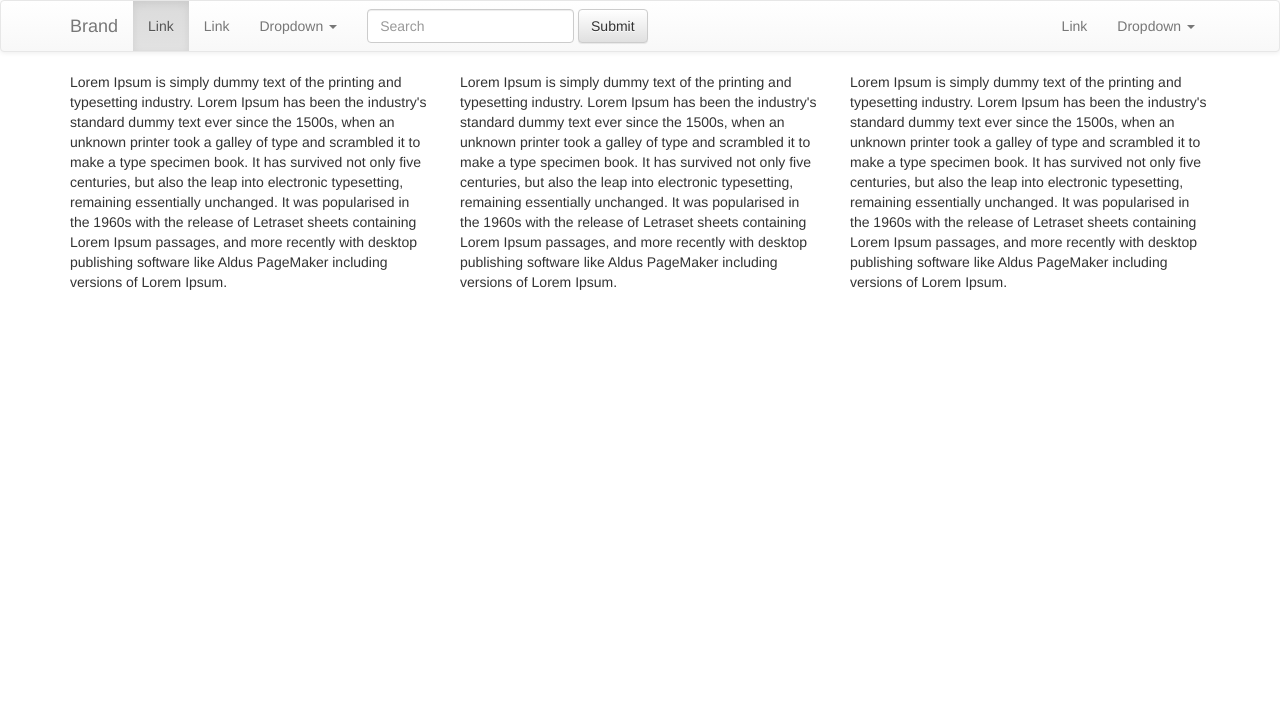
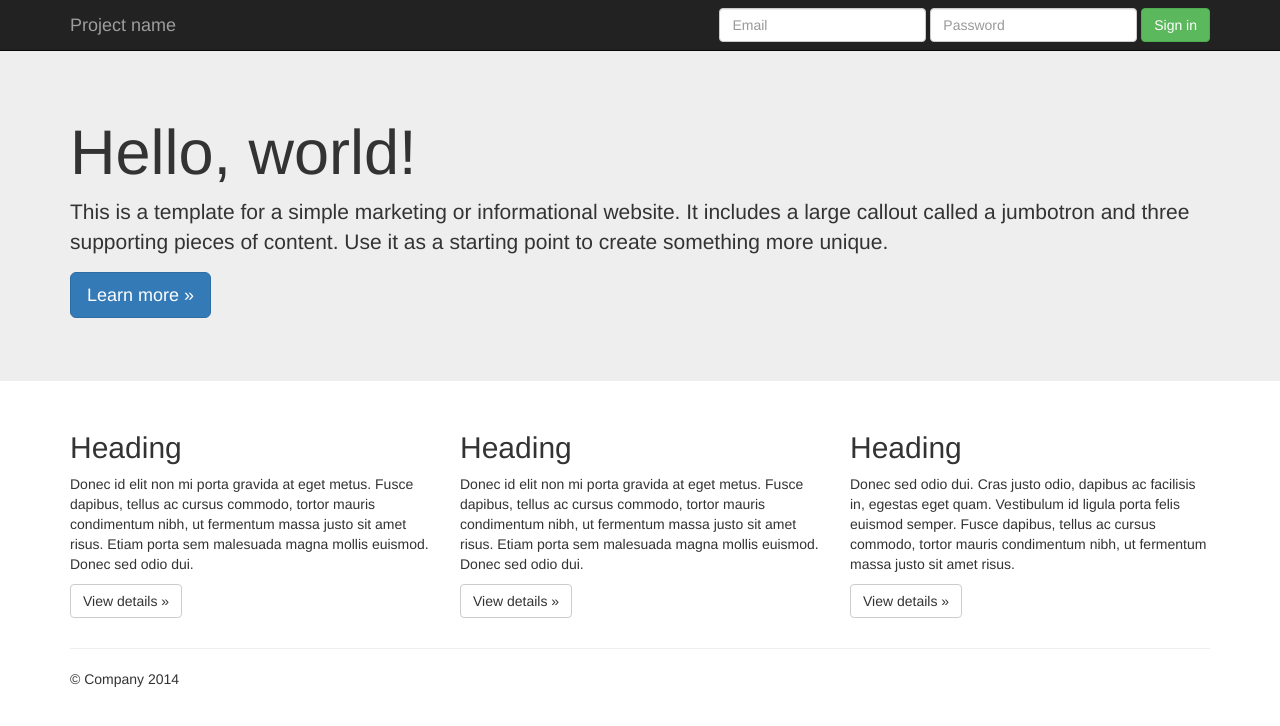
Before and after one commit to jiewmeng/jiewmeng.github.com, a Jekyll site: the page bs-test.html, which Jekyll copies as it is, in a window 1280 px wide. Shown: the top 726 px of the page. Built offline with Jekyll 4.4.1, drawn with Linux system fonts in a browser that asks for light colours; nearby versions of some CDN libraries.

Commit message:
Update bs testing

```diff
--- a/bs-test.html
+++ b/bs-test.html
@@ -1,89 +1,102 @@
+
 <!DOCTYPE html>
 <html lang="en">
   <head>
     <meta charset="utf-8">
     <meta http-equiv="X-UA-Compatible" content="IE=edge">
     <meta name="viewport" content="width=device-width, initial-scale=1">
-    <title>Bootstrap 101 Template</title>
+    <meta name="description" content="">
+    <meta name="author" content="">
 
-    <!-- Bootstrap -->
-    <link href="http://netdna.bootstrapcdn.com/bootstrap/3.1.1/css/bootstrap.min.css" rel="stylesheet">
-    <link rel="stylesheet" href="http://netdna.bootstrapcdn.com/bootstrap/3.1.1/css/bootstrap-theme.min.css">
+    <title>Jumbotron Template for Bootstrap</title>
 
-    <!-- HTML5 Shim and Respond.js IE8 support of HTML5 elements and media queries -->
-    <!-- WARNING: Respond.js doesn't work if you view the page via file:// -->
+    <!-- Bootstrap core CSS -->
+    <link href="//netdna.bootstrapcdn.com/bootstrap/3.1.1/css/bootstrap.min.css" rel="stylesheet">
+
+    <!-- Custom styles for this template -->
+    <style>
+    /* Move down content because we have a fixed navbar that is 50px tall */
+    body {
+      padding-top: 50px;
+      padding-bottom: 20px;
+    }
+    </style>
+
+    <!-- HTML5 shim and Respond.js IE8 support of HTML5 elements and media queries -->
     <!--[if lt IE 9]>
       <script src="https://oss.maxcdn.com/libs/html5shiv/3.7.0/html5shiv.js"></script>
       <script src="https://oss.maxcdn.com/libs/respond.js/1.4.2/respond.min.js"></script>
     <![endif]-->
   </head>
+
   <body>
-    <nav class="navbar navbar-default" role="navigation">
+
+    <div class="navbar navbar-inverse navbar-fixed-top" role="navigation">
       <div class="container">
-        <!-- Brand and toggle get grouped for better mobile display -->
         <div class="navbar-header">
-          <button type="button" class="navbar-toggle" data-toggle="collapse" data-target="#bs-example-navbar-collapse-1">
+          <button type="button" class="navbar-toggle" data-toggle="collapse" data-target=".navbar-collapse">
             <span class="sr-only">Toggle navigation</span>
             <span class="icon-bar"></span>
             <span class="icon-bar"></span>
             <span class="icon-bar"></span>
           </button>
-          <a class="navbar-brand" href="#">Brand</a>
+          <a class="navbar-brand" href="#">Project name</a>
         </div>
-
-        <!-- Collect the nav links, forms, and other content for toggling -->
-        <div class="collapse navbar-collapse" id="bs-example-navbar-collapse-1">
-          <ul class="nav navbar-nav">
-            <li class="active"><a href="#">Link</a></li>
-            <li><a href="#">Link</a></li>
-            <li class="dropdown">
-              <a href="#" class="dropdown-toggle" data-toggle="dropdown">Dropdown <b class="caret"></b></a>
-              <ul class="dropdown-menu">
-                <li><a href="#">Action</a></li>
-                <li><a href="#">Another action</a></li>
-                <li><a href="#">Something else here</a></li>
-                <li class="divider"></li>
-                <li><a href="#">Separated link</a></li>
-                <li class="divider"></li>
-                <li><a href="#">One more separated link</a></li>
-              </ul>
-            </li>
-          </ul>
-          <form class="navbar-form navbar-left" role="search">
+        <div class="navbar-collapse collapse">
+          <form class="navbar-form navbar-right" role="form">
             <div class="form-group">
-              <input type="text" class="form-control" placeholder="Search">
+              <input type="text" placeholder="Email" class="form-control">
             </div>
-            <button type="submit" class="btn btn-default">Submit</button>
+            <div class="form-group">
+              <input type="password" placeholder="Password" class="form-control">
+            </div>
+            <button type="submit" class="btn btn-success">Sign in</button>
           </form>
-          <ul class="nav navbar-nav navbar-right">
-            <li><a href="#">Link</a></li>
-            <li class="dropdown">
-              <a href="#" class="dropdown-toggle" data-toggle="dropdown">Dropdown <b class="caret"></b></a>
-              <ul class="dropdown-menu">
-                <li><a href="#">Action</a></li>
-                <li><a href="#">Another action</a></li>
-                <li><a href="#">Something else here</a></li>
-                <li class="divider"></li>
-                <li><a href="#">Separated link</a></li>
-              </ul>
-            </li>
-          </ul>
-        </div><!-- /.navbar-collapse -->
-      </div><!-- /.container-fluid -->
-    </nav>
-
-    <div class="container">
-      <div class="row">
-        <div class="col-sm-4">Lorem Ipsum is simply dummy text of the printing and typesetting industry. Lorem Ipsum has been the industry's standard dummy text ever since the 1500s, when an unknown printer took a galley of type and scrambled it to make a type specimen book. It has survived not only five centuries, but also the leap into electronic typesetting, remaining essentially unchanged. It was popularised in the 1960s with the release of Letraset sheets containing Lorem Ipsum passages, and more recently with desktop publishing software like Aldus PageMaker including versions of Lorem Ipsum.</div>
-        <div class="col-sm-4">Lorem Ipsum is simply dummy text of the printing and typesetting industry. Lorem Ipsum has been the industry's standard dummy text ever since the 1500s, when an unknown printer took a galley of type and scrambled it to make a type specimen book. It has survived not only five centuries, but also the leap into electronic typesetting, remaining essentially unchanged. It was popularised in the 1960s with the release of Letraset sheets containing Lorem Ipsum passages, and more recently with desktop publishing software like Aldus PageMaker including versions of Lorem Ipsum.</div>
-        <div class="col-sm-4">Lorem Ipsum is simply dummy text of the printing and typesetting industry. Lorem Ipsum has been the industry's standard dummy text ever since the 1500s, when an unknown printer took a galley of type and scrambled it to make a type specimen book. It has survived not only five centuries, but also the leap into electronic typesetting, remaining essentially unchanged. It was popularised in the 1960s with the release of Letraset sheets containing Lorem Ipsum passages, and more recently with desktop publishing software like Aldus PageMaker including versions of Lorem Ipsum.</div>
+        </div><!--/.navbar-collapse -->
       </div>
     </div>
 
-    <!-- jQuery (necessary for Bootstrap's JavaScript plugins) -->
+    <!-- Main jumbotron for a primary marketing message or call to action -->
+    <div class="jumbotron">
+      <div class="container">
+        <h1>Hello, world!</h1>
+        <p>This is a template for a simple marketing or informational website. It includes a large callout called a jumbotron and three supporting pieces of content. Use it as a starting point to create something more unique.</p>
+        <p><a class="btn btn-primary btn-lg" role="button">Learn more &raquo;</a></p>
+      </div>
+    </div>
+
+    <div class="container">
+      <!-- Example row of columns -->
+      <div class="row">
+        <div class="col-md-4">
+          <h2>Heading</h2>
+          <p>Donec id elit non mi porta gravida at eget metus. Fusce dapibus, tellus ac cursus commodo, tortor mauris condimentum nibh, ut fermentum massa justo sit amet risus. Etiam porta sem malesuada magna mollis euismod. Donec sed odio dui. </p>
+          <p><a class="btn btn-default" href="#" role="button">View details &raquo;</a></p>
+        </div>
+        <div class="col-md-4">
+          <h2>Heading</h2>
+          <p>Donec id elit non mi porta gravida at eget metus. Fusce dapibus, tellus ac cursus commodo, tortor mauris condimentum nibh, ut fermentum massa justo sit amet risus. Etiam porta sem malesuada magna mollis euismod. Donec sed odio dui. </p>
+          <p><a class="btn btn-default" href="#" role="button">View details &raquo;</a></p>
+       </div>
+        <div class="col-md-4">
+          <h2>Heading</h2>
+          <p>Donec sed odio dui. Cras justo odio, dapibus ac facilisis in, egestas eget quam. Vestibulum id ligula porta felis euismod semper. Fusce dapibus, tellus ac cursus commodo, tortor mauris condimentum nibh, ut fermentum massa justo sit amet risus.</p>
+          <p><a class="btn btn-default" href="#" role="button">View details &raquo;</a></p>
+        </div>
+      </div>
+
+      <hr>
+
+      <footer>
+        <p>&copy; Company 2014</p>
+      </footer>
+    </div> <!-- /container -->
+
+
+    <!-- Bootstrap core JavaScript
+    ================================================== -->
+    <!-- Placed at the end of the document so the pages load faster -->
     <script src="https://ajax.googleapis.com/ajax/libs/jquery/1.11.0/jquery.min.js"></script>
-    <!-- Include all compiled plugins (below), or include individual files as needed -->
-    <script src="http://netdna.bootstrapcdn.com/bootstrap/3.1.1/js/bootstrap.min.js"></script>
-    <script src="http://cdnjs.cloudflare.com/ajax/libs/respond.js/1.4.2/respond.js"></script>
+    <script src="//netdna.bootstrapcdn.com/bootstrap/3.1.1/js/bootstrap.min.js"></script>
   </body>
 </html>
```
